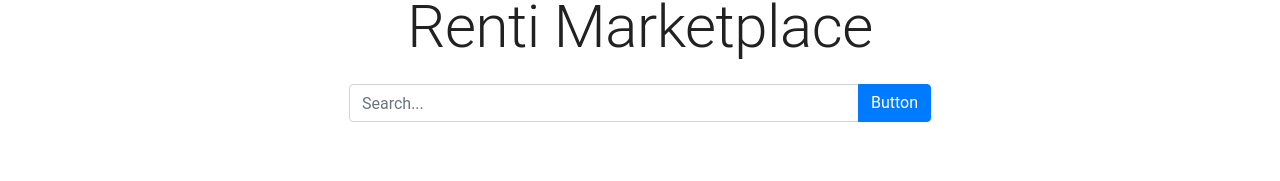
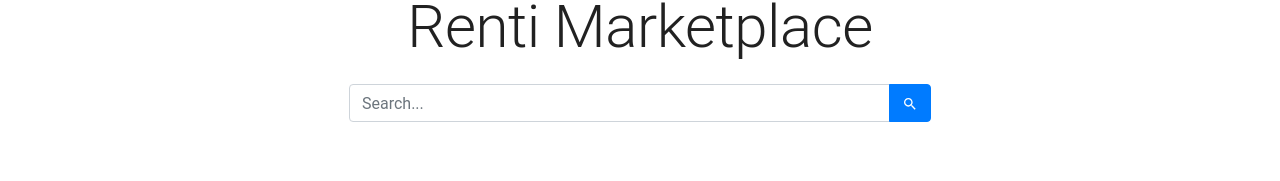
Before and after one commit to renti-software/frontend-web, a React (Create React App) app in the folder renti/: page / in a window 1280 px wide. Shown: the part 137-318 px from the top of the page. Built offline with nearby package versions, Linux system fonts and the light colour scheme.

Commit message:
add search icon

```diff
--- a/renti/package.json
+++ b/renti/package.json
@@ -13,7 +13,8 @@
     "react": "^16.13.1",
     "react-bootstrap": "^1.0.1",
     "react-dom": "^16.13.1",
-    "react-scripts": "3.4.1"
+    "react-scripts": "3.4.1",
+    "react-icons": "^3.10.0"
   },
   "scripts": {
     "start": "react-scripts start",
--- a/renti/src/Marketplace.js
+++ b/renti/src/Marketplace.js
@@ -15,6 +15,7 @@ import Container from '@material-ui/core/Container';
 import Link from '@material-ui/core/Link';
 import InputGroup from "react-bootstrap/InputGroup";
 import FormControl from "react-bootstrap/FormControl";
+import {MdSearch} from "react-icons/md";
 
 function Copyright() {
   return (
@@ -93,7 +94,7 @@ export default function Marketplace() {
                 />
                 <InputGroup.Append>
                   <Button variant="outlined-primary" class="btn btn-primary">
-                    Button
+                    <MdSearch/>
                   </Button>
                 </InputGroup.Append>
               </InputGroup>
```
Also changed, not shown: 1 other file (tests, documents, lock files or other folders).
